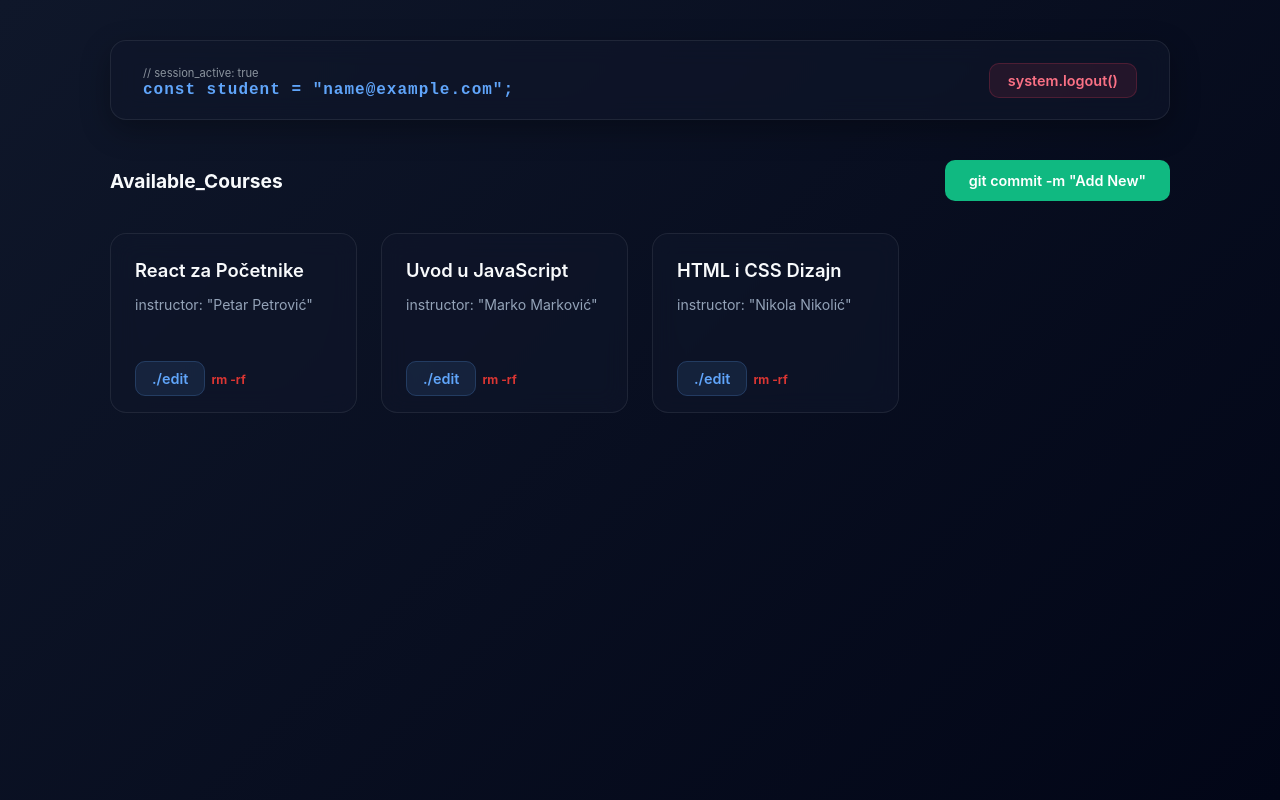
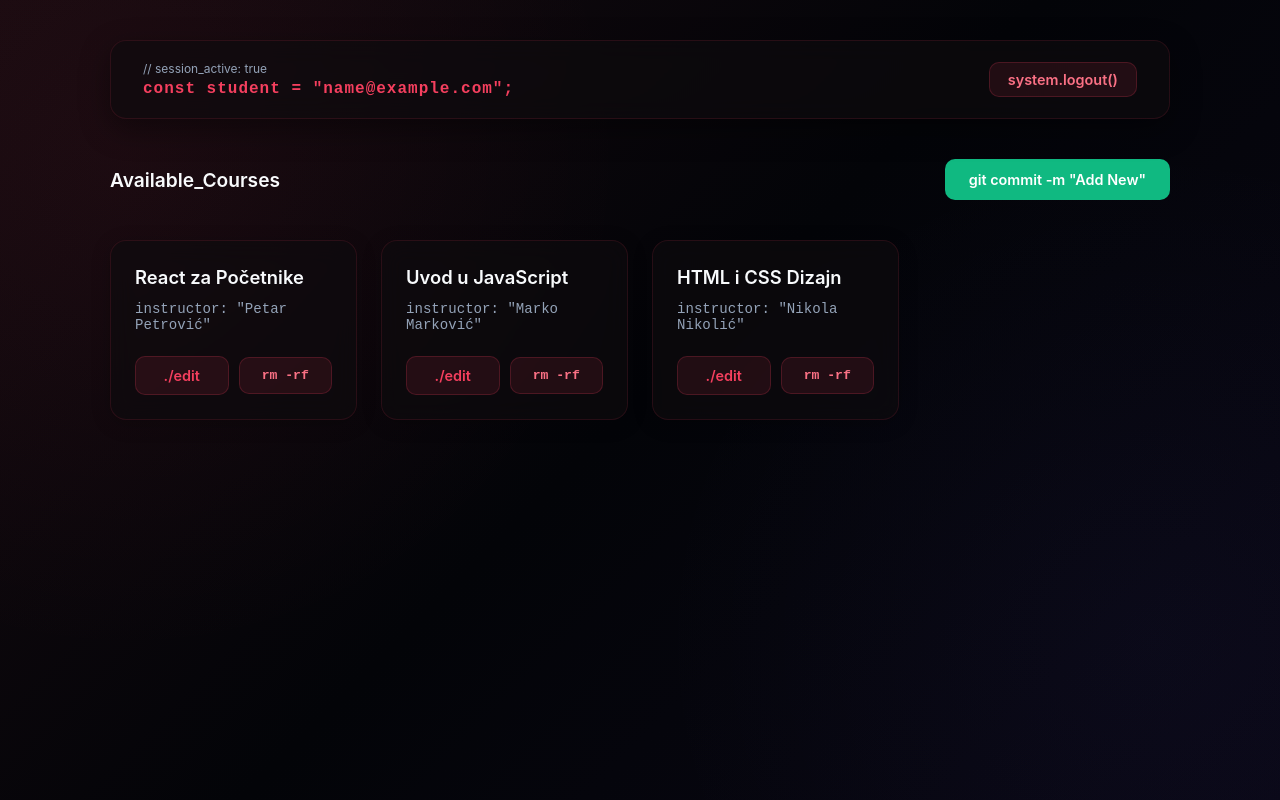
Before and after one commit to blackdiamonds2211-pixel/urban-octo-doodle, a React (Vite) app: page / in a window 1280 px wide. Built offline with nearby package versions, Linux system fonts and the light colour scheme; sample sign-in values are in the browser's storage.

Commit message:
Design: Implementiran luksuzan crveno-crni preliv sa ambijentalnim sjajem

```diff
--- a/src/App.jsx
+++ b/src/App.jsx
@@ -10,15 +10,19 @@ import AddCourse from './pages/AddCourse';
 import EditCourse from './pages/EditCourse';
 
 function App() {
-  // Kontrolišemo pozadinu tela (body) direktno preko React-a za mekan i prijatan izgled
+  // Kontrolišemo pozadinu preko React-a za dinamičan i luksuzan Sci-Fi ambijent (ne-monoton)
   useEffect(() => {
     document.body.style.margin = "0";
     document.body.style.minHeight = "100vh";
     document.body.style.fontFamily = "-apple-system, BlinkMacSystemFont, 'Segoe UI', Roboto, sans-serif";
     document.body.style.color = "#f8fafc";
 
-    // Linearni prelaz iz opuštajuće plavo-sive u duboku ponoćnu nijansu pod uglom od 135 stepeni
-    document.body.style.background = "linear-gradient(135deg, #0f172a 0%, #020617 100%)";
+    // Gornji levi ugao ima meku bordo boju, donji desni duboku ljubičastu, a u sredini je čista mat crna
+    document.body.style.background = `
+      radial-gradient(circle at 10% 20%, rgba(244, 63, 94, 0.05), transparent 500px),
+      radial-gradient(circle at 90% 80%, rgba(99, 102, 241, 0.04), transparent 500px),
+      linear-gradient(135deg, #160a0f 0%, #030408 50%, #090714 100%)
+    `;
     document.body.style.backgroundAttachment = "fixed";
     document.body.style.webkitFontSmoothing = "antialiased";
   }, []);
--- a/src/index.css
+++ b/src/index.css
@@ -1,11 +1,19 @@
 :root {
-  --bg-top: #0f172a;
-  --bg-bottom: #020617;
-  --card-bg: rgba(15, 23, 42, 0.6);
-  --accent: #60a5fa;
+  /* Nove, moćne Sci-Fi crveno-crne nijanse koje prate App.jsx */
+  --bg-top: #160a0f;
+  --bg-bottom: #090714;
+
+  /* Kartice dobijaju duboku, blago crvenkastu providnu podlogu */
+  --card-bg: rgba(15, 11, 15, 0.65);
+
+  /* Luksuzna i upečatljiva svetlo-crvena boja za detalje, akcente i linkove */
+  --accent: #f43f5e;
+
   --text-main: #f8fafc;
   --text-dim: #94a3b8;
-  --border: rgba(255, 255, 255, 0.08);
+
+  /* Ivice dobijaju diskretan crvenkasti sjaj umesto dosadne bele boje */
+  --border: rgba(244, 63, 94, 0.12);
   --success: #10b981;
   --error: #f43f5e;
 }
@@ -21,6 +29,7 @@
   padding: 40px 20px;
 }
 
+/* Elegantno i mekano stakleno zaglavlje */
 header {
   background: var(--card-bg);
   backdrop-filter: blur(12px);
@@ -32,7 +41,7 @@ header {
   border: 1px solid var(--border);
   border-radius: 16px;
   margin-bottom: 2.5rem;
-  box-shadow: 0 10px 30px rgba(0, 0, 0, 0.3);
+  box-shadow: 0 10px 30px rgba(0, 0, 0, 0.4);
 }
 
 header h2 {
@@ -49,6 +58,7 @@ header h2 {
   gap: 24px;
 }
 
+/* Zaobljene, mekane kartice sa crvenkastim tonom */
 .course-card {
   background: var(--card-bg);
   backdrop-filter: blur(12px);
@@ -60,12 +70,14 @@ header h2 {
   flex-direction: column;
   justify-content: space-between;
   min-height: 180px;
+  box-shadow: 0 4px 20px rgba(0, 0, 0, 0.2);
 }
 
+/* Efekat prelaza mišem prilagođen novoj crvenoj boji akcenta */
 .course-card:hover {
-  border-color: rgba(96, 165, 250, 0.4);
+  border-color: rgba(244, 63, 94, 0.4);
   transform: translateY(-4px);
-  box-shadow: 0 12px 30px rgba(0, 0, 0, 0.4);
+  box-shadow: 0 12px 30px rgba(0, 0, 0, 0.5), 0 0 15px rgba(244, 63, 94, 0.05);
 }
 
 .course-card h4 {
@@ -81,6 +93,7 @@ header h2 {
   margin-top: 12px;
 }
 
+/* Pojednostavljena i uniformisana dugmad */
 button, .edit-button {
   cursor: pointer;
   border-radius: 10px;
@@ -114,22 +127,24 @@ button, .edit-button {
   color: white;
 }
 
+/* Dugme za izmenu se sada sjaji u nežnom crvenom tonu */
 .edit-button {
   text-decoration: none;
-  background: rgba(96, 165, 250, 0.1);
+  background: rgba(244, 63, 94, 0.1);
   color: var(--accent);
   padding: 8px 16px;
-  border: 1px solid rgba(96, 165, 250, 0.2);
+  border: 1px solid rgba(244, 63, 94, 0.2);
 }
 
 .edit-button:hover {
   background: var(--accent);
-  color: #020617;
+  color: #030408;
 }
 
+/* Polja za unos (Input i Select) - savršeno uklopljena u mat crnu podlogu */
 input, select {
   width: 100%;
-  background: #090d16;
+  background: #09070c;
   border: 1px solid var(--border);
   color: #f8fafc;
   padding: 14px;
@@ -142,7 +157,7 @@ input, select {
 
 input:focus, select:focus {
   border-color: var(--accent);
-  box-shadow: 0 0 0 3px rgba(96, 165, 250, 0.15);
+  box-shadow: 0 0 0 3px rgba(244, 63, 94, 0.2);
 }
 
 label {
--- a/src/pages/Dashboard.jsx
+++ b/src/pages/Dashboard.jsx
@@ -7,13 +7,11 @@ const Dashboard = () => {
   const [localCourses, setLocalCourses] = useState([]);
   const [loading, setLoading] = useState(true);
 
-  // Čitamo podatke direktno iz localStorage čim se stranica učita
   useEffect(() => {
     const savedCourses = localStorage.getItem('local_courses');
     if (savedCourses) {
       setLocalCourses(JSON.parse(savedCourses));
     } else {
-      // Ako je memorija prazna (prvi put), postavljamo početna 3 kursa
       const defaultData = [
         { id: 1, title: "React za Početnike", instructor: "Petar Petrović", description: "Osnove React frameworka." },
         { id: 2, title: "Uvod u JavaScript", instructor: "Marko Marković", description: "Savladajte logiku." },
@@ -25,57 +23,83 @@ const Dashboard = () => {
     setLoading(false);
   }, []);
 
-  // Nova funkcija koja TRAJNO briše kurs iz memorije brauzera
   const handleDelete = (id) => {
     if (window.confirm('Da li ste sigurni da želite ovaj kurs izbrisati?')) {
-      // 1. Filtriramo listu i izbacujemo odabrani kurs
       const updatedList = localCourses.filter(course => course.id !== id);
-
-      // 2. Čuvamo novu, skraćenu listu na ekranu
       setLocalCourses(updatedList);
-
-      // 3. ZAKLJUČAVAMO izmenu u localStorage memoriji (ključna stavka!)
       localStorage.setItem('local_courses', JSON.stringify(updatedList));
     }
   };
 
-  if (loading) return <div className="container">Učitavanje...</div>;
+  if (loading) {
+    return (
+      <div className="container" style={{ textAlign: 'center' }}>
+        <p style={{ color: 'var(--text-dim)' }}>Učitavanje podataka...</p>
+      </div>
+    );
+  }
 
   return (
     <div className="container">
+      {/* Zaglavlje u mekom staklenom stilu */}
       <header>
         <div>
-          <span style={{ color: '#8b949e', fontSize: '0.7rem' }}>// session_active: true</span>
-          <h2>{`const student = "${user?.email}";`}</h2>
+          <span style={{ color: 'var(--text-dim)', fontSize: '0.75rem', display: 'block', marginBottom: '4px' }}>
+            // session_active: true
+          </span>
+          <h2>{`const student = "${user?.email || 'Gost'}";`}</h2>
         </div>
-        <button onClick={logout} className="btn-logout">system.logout()</button>
+        <button onClick={logout} className="btn-logout">
+          system.logout()
+        </button>
       </header>
 
-      <div style={{ display: 'flex', justifyContent: 'space-between', alignItems: 'center', marginBottom: '2rem', flexWrap: 'wrap', gap: '10px' }}>
-        <h3 style={{ margin: 0, fontSize: '1.2rem' }}>Available_Courses</h3>
-        <Link to="/add">
+      {/* Sekcija ispod zaglavlja za dodavanje novog programa */}
+      <div style={{ display: 'flex', justifyContent: 'space-between', alignItems: 'center', marginBottom: '2.5rem', flexWrap: 'wrap', gap: '15px' }}>
+        <h3 style={{ margin: 0, fontSize: '1.2rem', color: 'var(--text-main)', fontWeight: '600' }}>
+          Available_Courses
+        </h3>
+        <Link to="/add" style={{ textDecoration: 'none' }}>
           <button className="btn-main">git commit -m "Add New"</button>
         </Link>
       </div>
 
+      {/* Mreža sa karticama kurseva */}
       <div className="courses-grid">
         {localCourses.length === 0 ? (
-          <p style={{ color: '#8b949e' }}>// No data found in registry.</p>
+          <p style={{ color: 'var(--text-dim)', gridColumn: '1 / -1' }}>
+            // No data found in registry.
+          </p>
         ) : (
           localCourses.map(course => (
             <div key={course.id} className="course-card">
-              <div>
+              <div className="course-info">
                 <h4>{course.title || course.name}</h4>
-                <p>{`instructor: "${course.instructor || 'Nepoznato'}"`}</p>
+                <p style={{ margin: '10px 0 0 0', fontFamily: 'monospace', color: 'var(--text-dim)' }}>
+                  {`instructor: "${course.instructor || 'Nepoznato'}"`}
+                </p>
               </div>
 
-              <div className="card-actions">
-                <Link to={`/edit/${course.id}`} className="edit-button">
+              {/* Sekcija za akcije unutar kartice */}
+              <div style={{ display: 'flex', gap: '10px', marginTop: '20px', alignItems: 'center' }}>
+                <Link
+                  to={`/edit/${course.id}`}
+                  className="edit-button"
+                  style={{ flex: 1, padding: '10px', display: 'block' }}
+                >
                   ./edit
                 </Link>
                 <button
                   onClick={() => handleDelete(course.id)}
-                  style={{ background: 'none', color: '#da3633', border: 'none', cursor: 'pointer', fontSize: '0.75rem', fontWeight: '700' }}
+                  className="btn-logout"
+                  style={{
+                    flex: 1,
+                    padding: '10px',
+                    fontSize: '0.82rem',
+                    fontFamily: 'monospace',
+                    fontWeight: '700',
+                    border: '1px solid rgba(244, 63, 94, 0.2)'
+                  }}
                 >
                   rm -rf
                 </button>
```
Also changed, not shown: src/pages/EditCourse.jsx (+71 -28 lines).
